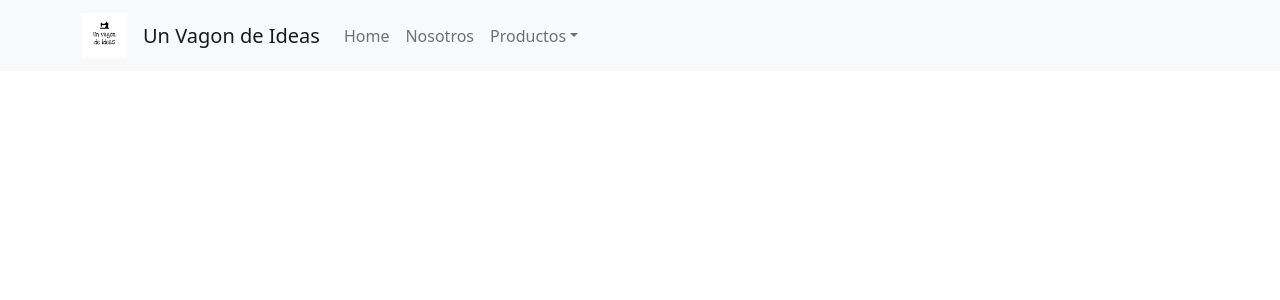
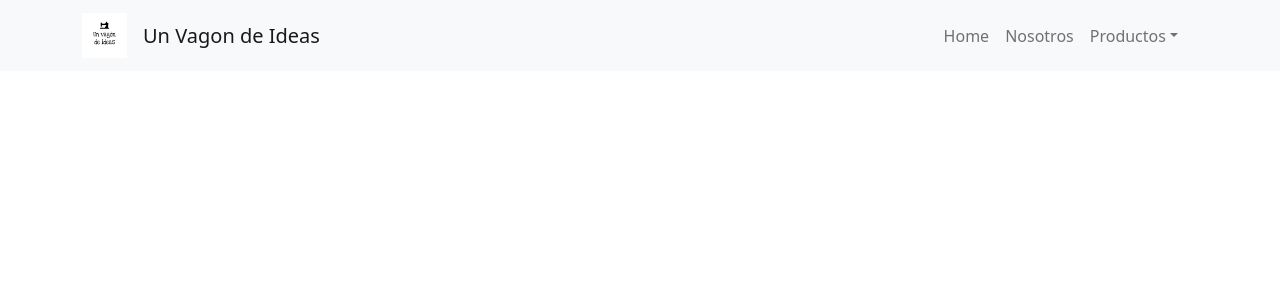
Before and after one commit to mbello89/ecommerce-mauro-bello, a React (Create React App) app: page / in a window 1280 px wide. Shown: the top 300 px of the page. Built offline with nearby package versions, Linux system fonts and the light colour scheme.

Commit message:
Update Navbar.js

```diff
--- a/src/components/Navbar.js
+++ b/src/components/Navbar.js
@@ -1,6 +1,9 @@
 import React from 'react';
 import {Navbar,NavDropdown,Nav,Container} from 'react-bootstrap';
+import 'bootstrap/dist/css/bootstrap.min.css';
 import logo from '../assets/img/logoVagon.png';
+// import ShoppingCartIcon from '@mui/icons-material/ShoppingCart';
+
 
 function Bar() {
     return (
@@ -18,7 +21,7 @@ function Bar() {
             <Navbar.Brand href="#home">Un Vagon de Ideas</Navbar.Brand>
             <Navbar.Toggle aria-controls="basic-navbar-nav" />
             <Navbar.Collapse id="basic-navbar-nav">
-                <Nav className="me-auto">
+                <Nav className="me-auto container justify-content-end">
                     <Nav.Link href="#home">Home</Nav.Link>
                     <Nav.Link href="#link">Nosotros</Nav.Link>
                     <NavDropdown title="Productos" id="basic-nav-dropdown">
```
